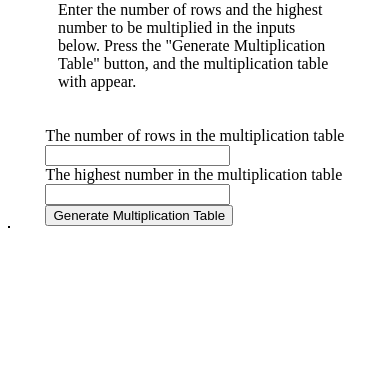
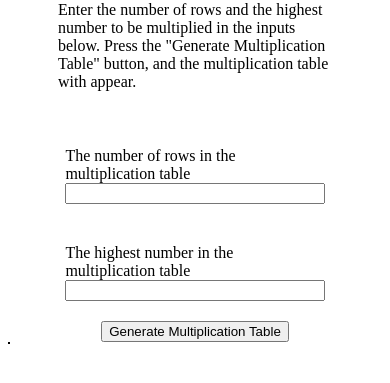
Before and after one commit to heathergh/grid-exercise, a plain HTML site: page index.html in a window 390 px wide. Shown: the part 181-564 px from the top of the page. Drawn offline with Linux system fonts and the light colour scheme.

Commit message:
Added mobile styling

```diff
--- a/styles/main.css
+++ b/styles/main.css
@@ -7,6 +7,9 @@ header {
 }
 
 form {
+    align-items: center;
+    display: flex;
+    flex-direction: column;
     margin: 0 auto;
     width: 80%;
 }
@@ -15,6 +18,12 @@ form {
     border-top: 2px solid #000;
     width: max-content;
     border-right: 2px solid #000;
+}
+
+.number {
+    display: flex;
+    flex-flow: column wrap;
+    padding: 20px;
 }
 
 .row {
```
